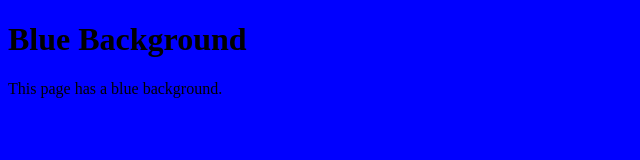
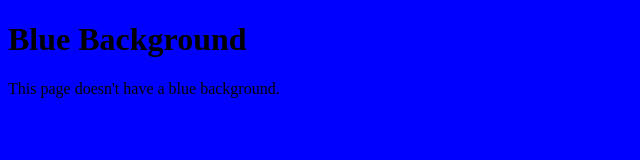
Before and after one commit to Neysho/simple-html, a plain HTML site: page blue/index.html in a window 1280 px wide. Shown: the full height of the page, 0-640 px from the left. Drawn offline with Linux system fonts and the light colour scheme.

Commit message:
Update index.html

```diff
--- a/blue/index.html
+++ b/blue/index.html
@@ -1,7 +1,7 @@
 <!DOCTYPE html>
 <html>
 <head>
-    <title>Blue Background !</title>
+    <title>Blue Background</title>
     <style>
         body {
             background-color: blue;
@@ -10,6 +10,6 @@
 </head>
 <body>
     <h1>Blue Background</h1>
-    <p>This page has a blue background.</p>
+    <p>This page doesn't have a blue background.</p>
 </body>
 </html>
```
